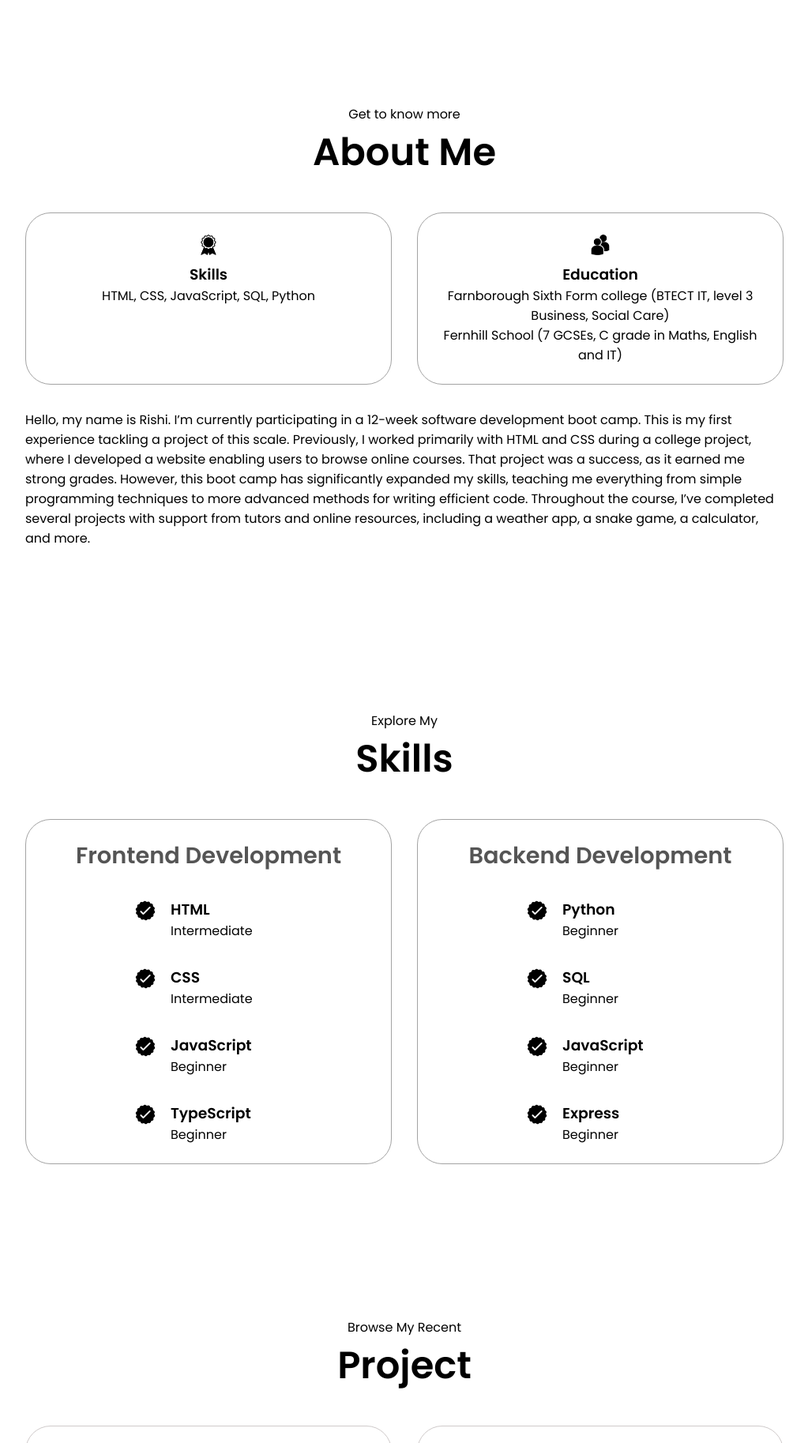
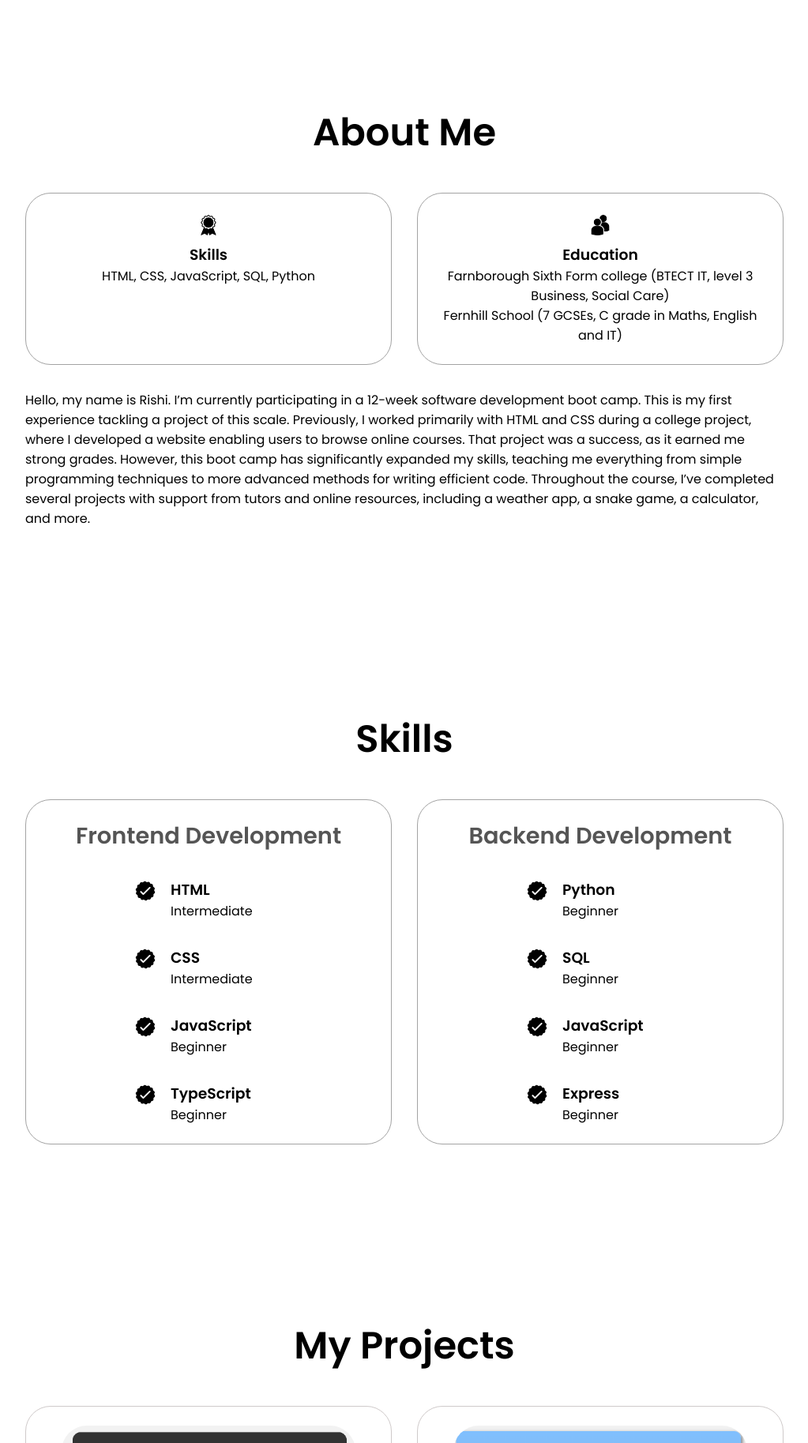
Before and after one commit to ris3-dev/Portfolio, a plain HTML site: page index.html in a window 1280 px wide. Shown: the part 860-2687 px from the top of the page at 79% size, without its empty margins (128-1151 px from the left). Drawn offline with Linux system fonts and the light colour scheme; a web font is replaced by a local one.

Commit message:
deleting un-necessary text

```diff
--- a/index.html
+++ b/index.html
@@ -52,7 +52,6 @@
         </div>
     </section>
     <section id="about">
-        <p class="text-section2">Get to know more</p>
         <h1 class="title">About Me</h1>
         <div class="section-container">
             <div class="about-details-container">
@@ -76,7 +75,6 @@
     </section>
 
     <section id="skills">
-        <p class="text-section2">Explore My</p>
         <h1 class="title">Skills</h1>
         <div class="skills-details-container">
             <div class="about-containers">
@@ -144,8 +142,7 @@
     </section>
 
     <section id="project">
-        <p class="text-section2">Browse My Recent</p>
-        <h1 class="title">Project</h1>
+        <h1 class="title">My Projects</h1>
         <div class="skills-details-container">
             <div class="about-containers">
                 <div class="details-container color-container">
@@ -180,7 +177,7 @@
                 </div>
                 <div class="details-container color-container">
                     <div class="article-container">
-                        <img src="./images/project4.png" alt="project 4" class="project-img">
+                        <img src="./images/guess-a-number.png" alt="project 4" class="project-img">
                     </div>
                     <h2 class="skills-sub-head project-title">Project-four</h2>
                     <div class="btn-container">
@@ -193,7 +190,6 @@
     </section>
 
     <section id="contact">
-        <p class="text-section2">Get in touch</p>
         <h1 class="title">Contact Me</h1>
         <div class="contact-info">
             <div class="contact-container">
```
Also changed, not shown: images/guess-a-number.png (added).
